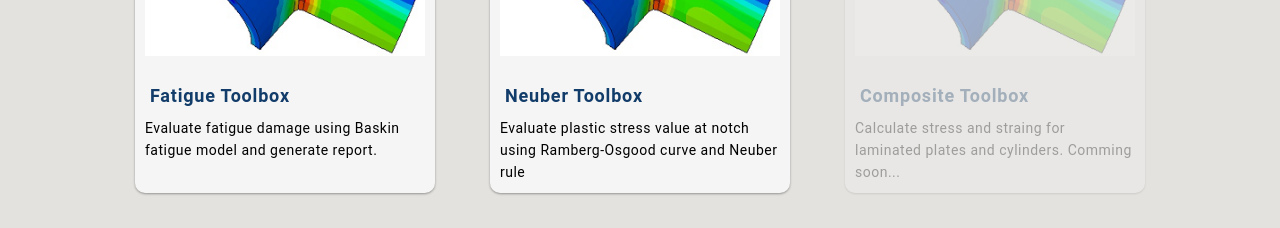
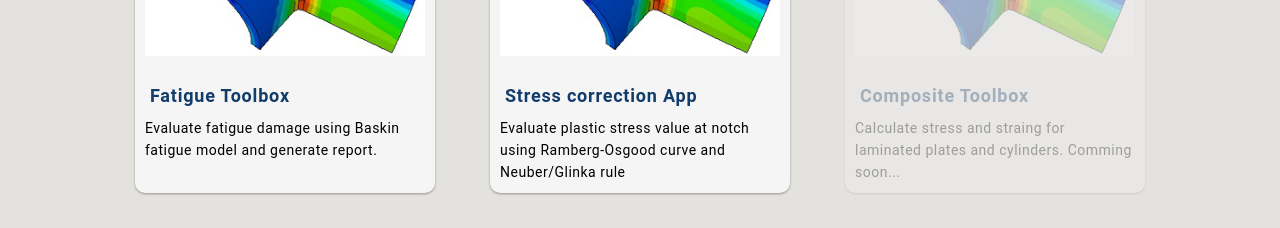
Before and after one commit to grjus/engineering-toolbox, a React (Create React App) app in the folder frontend/: page / in a window 1280 px wide. Shown: the part 569-797 px from the top of the page. Built offline with nearby package versions, Linux system fonts and the light colour scheme; the HTML template or start-up script is replaced by a standard one.

Commit message:
Chnaged Neuber app name to stress correction

```diff
--- a/frontend/src/components/HomePage/config.js
+++ b/frontend/src/components/HomePage/config.js
@@ -12,10 +12,10 @@ export const smallCardItems = [
   },
   {
     image: fatigueLogo,
-    title: 'Neuber Toolbox',
-    description: 'Evaluate plastic stress value at notch using Ramberg-Osgood curve and Neuber rule',
+    title: 'Stress correction App',
+    description: 'Evaluate plastic stress value at notch using Ramberg-Osgood curve and Neuber/Glinka rule',
     disabled: false,
-    path: '/neuber',
+    path: '/stress-correction',
   },
   {
     image: fatigueLogo,
```
